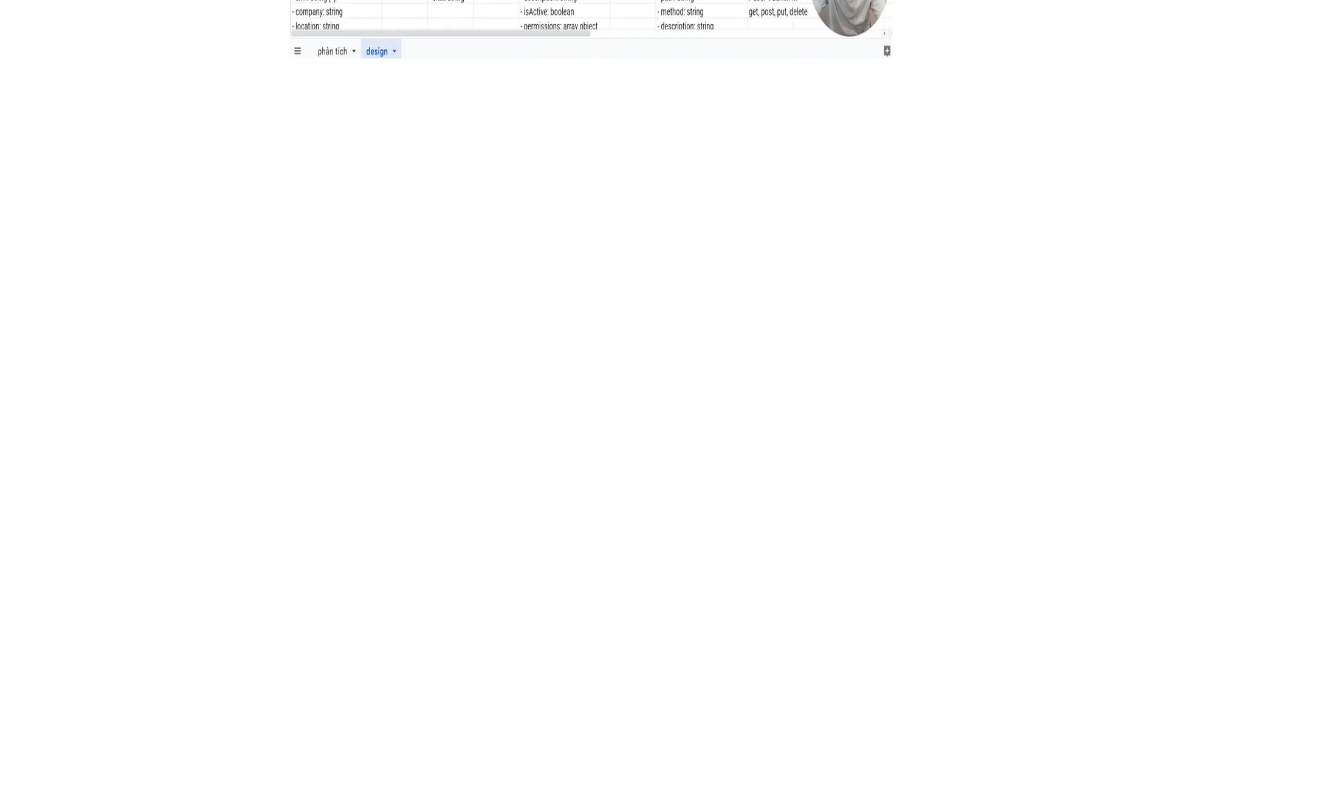
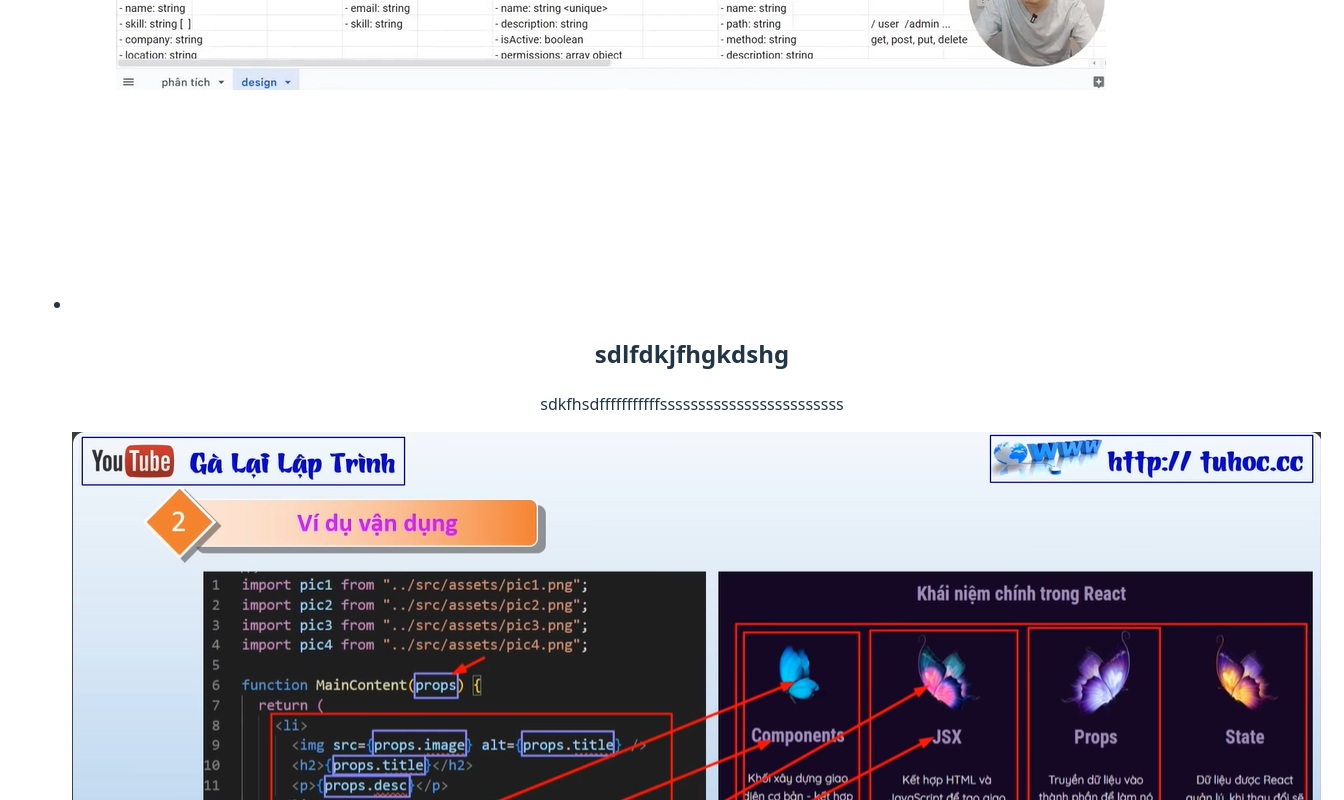
Before and after one commit to Huycoconut/React-tutorial, a React (Vite) app: page / in a window 1280 px wide. Shown: the part 591-1391 px from the top of the page, 1344 px wide, since content can reach past the window. Before the commit the page ends 891 px from the top, so only its background shows below. Built offline with nearby package versions, Linux system fonts and the light colour scheme.

Commit message:
prop in React

```diff
--- a/package.json
+++ b/package.json
@@ -11,6 +11,7 @@
   },
   "dependencies": {
     "antd": "^5.25.4",
+    "prop-types": "^15.8.1",
     "react": "^19.1.0",
     "react-dom": "^19.1.0",
     "react-infinite-scroll-component": "^6.1.0"
--- a/src/App.jsx
+++ b/src/App.jsx
@@ -1,37 +1,81 @@
- import './App.css'
-import demoPic from '../src/assets/img/Untitled.png'
+import "./App.css";
+import demoPic from "../src/assets/img/Untitled.png";
+import demoPic_01 from "../src/assets/img/image_01.png";
+import PropTypes from "prop-types";
 
 let time = new Date().toLocaleTimeString();
 let today = new Date().toLocaleDateString();
 const welcom = ["Chào mừng đến React"];
 
-function Header(){
+function App() {
   return (
     <>
-     <h1>{welcom[0]}</h1>
-  <p>Hôm nay là: <strong>{today}</strong>. thời gian hiện tại {""}
-  <trong>{time}</trong>
-  </p>
+      <DynamicValue />
+      <Header />
+      <ul>
+        <MainContent
+          image={demoPic}
+          desc="sdkfhsdfffffffffffssssssssssssssssssssssss"
+          title="sdlfdkjfhgkdshg"
+        />
+        <MainContent
+          image={demoPic_01}
+          desc="sdkfhsdfffffffffffssssssssssssssssssssssss"
+          title="sdlfdkjfhgkdshg"
+        />
+        <MainContent
+          image={demoPic}
+          desc="sdkfhsdfffffffffffssssssssssssssssssssssss"
+          title="sdlfdkjfhgkdshg"
+        />
+        <MainContent
+          image={demoPic_01}
+          desc="sdkfhsdfffffffffffssssssssssssssssssssssss"
+          title="sdlfdkjfhgkdshg"
+        />
+      </ul>
     </>
-  )
+  );
+}
+
+function MainContent(props) {
+  return (
+    <>
+      <li>
+        <img src={props.image} alt={props.title} />
+        <h2>{props.title}</h2>
+        <p>{props.desc}</p>
+      </li>
+    </>
+  );
+}
+
+MainContent.propTypes = {
+  image: PropTypes.string.isRequired,
+  title: PropTypes.string,
+  desc: PropTypes.string,
+};
+
+function Header() {
+  return (
+    <>
+      <h1>{welcom[0]}</h1>
+      <p>
+        Hôm nay là: <strong>{today}</strong>. thời gian hiện tại {""}
+        <trong>{time}</trong>
+      </p>
+    </>
+  );
 }
 
 const name = "Nam";
 
-function DynamicValue(){
+function DynamicValue() {
   return (
     <>
-    <h2>Chào {name}</h2>
+      <h2>Chào {name}</h2>
     </>
-  )
+  );
 }
 
-function App() {
- return (<>
- <DynamicValue/>
- <Header/>
- <img src= {demoPic} className='imageDemo' />
-  </>)
-}
-
-export default App
+export default App;
```
Also changed, not shown: src/assets/img/image_01.png (added), 1 other file (tests, documents, lock files or other folders).
